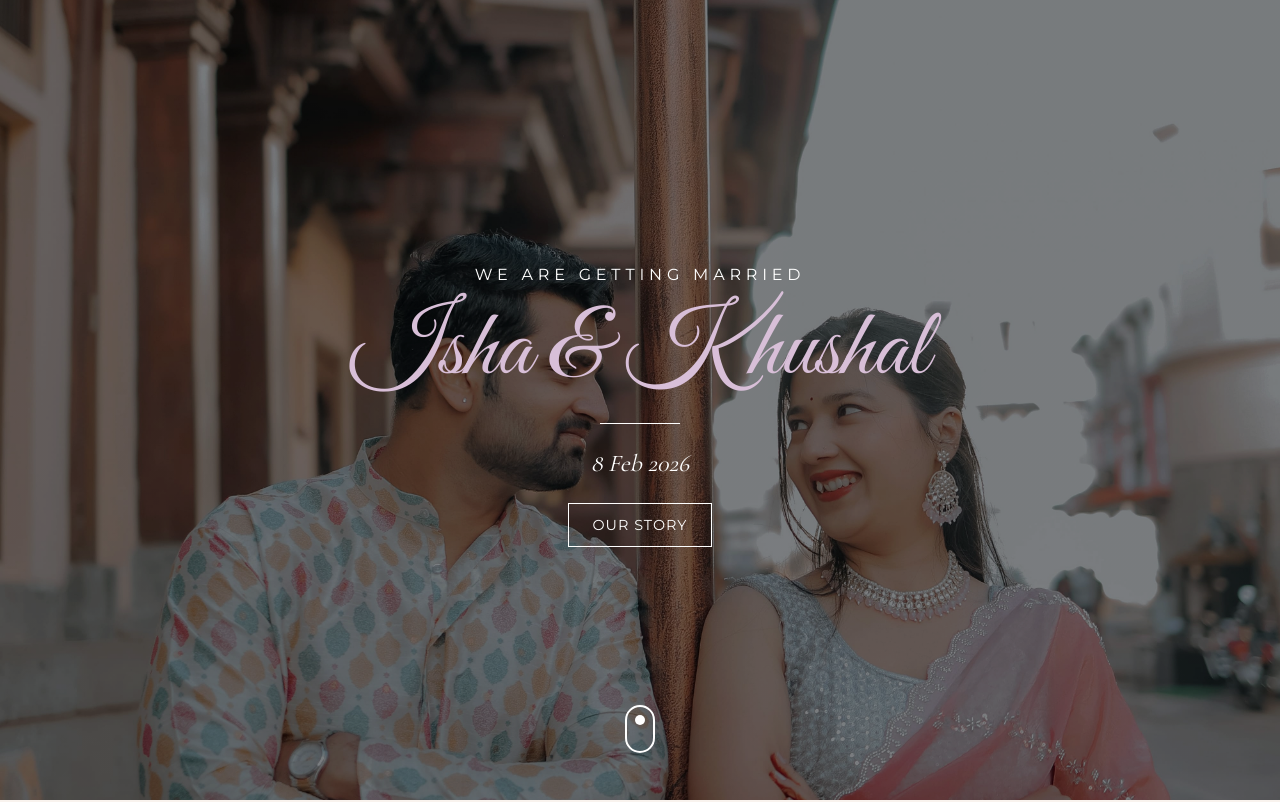
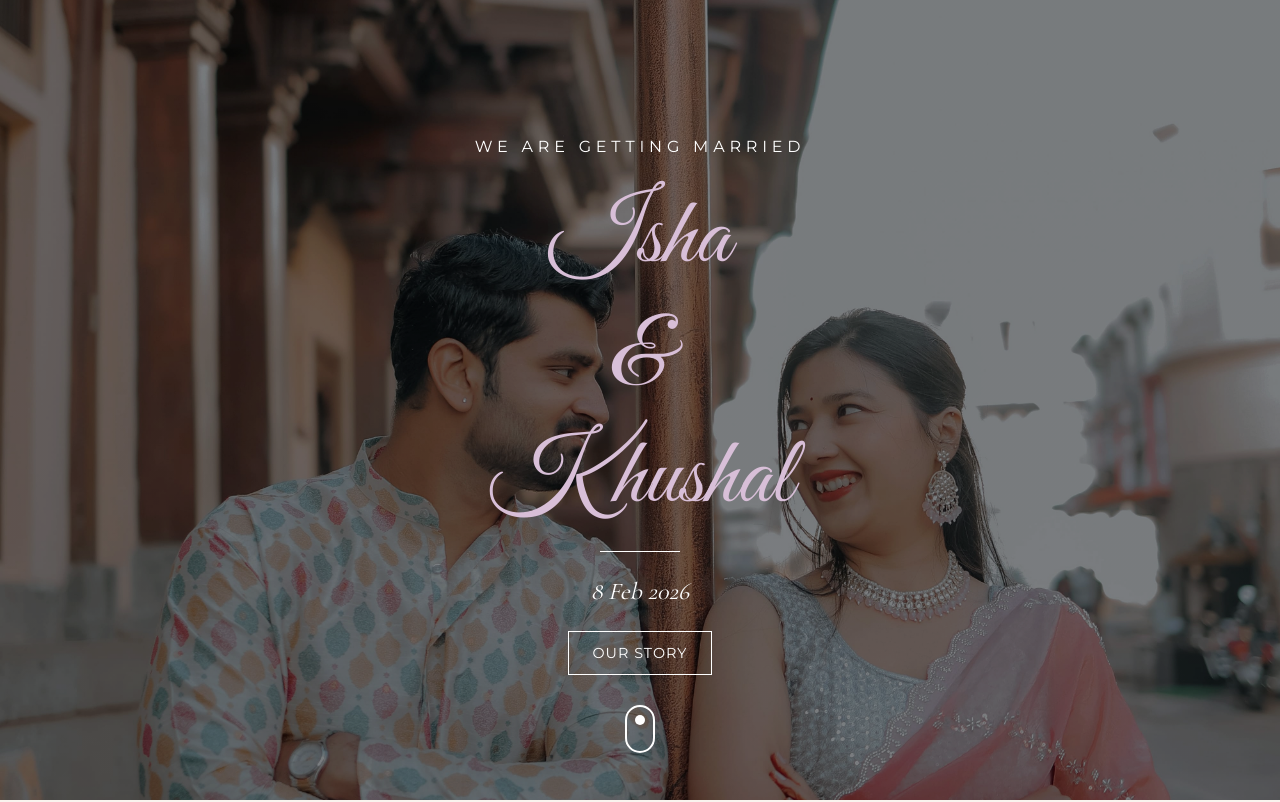
Before and after one commit to rohanarya165/IshaWedsKhushal, a React (Vite) app: page / in a window 1280 px wide. Shown: the top 802 px of the page. Built offline with nearby package versions, Linux system fonts and the light colour scheme; a web font is replaced by a local one.

Commit message:
minor fix

```diff
--- a/src/components/Hero.tsx
+++ b/src/components/Hero.tsx
@@ -24,7 +24,7 @@ const Hero: React.FC = () => {
         }}
       >
         <motion.p
-          className="text-white font-body tracking-[0.3em] text-sm md:text-base mb-4"
+          className="text-white font-body tracking-[0.3em] text-sm md:text-base mb-8"
           initial={{ opacity: 0, y: 20 }}
           animate={{ opacity: 1, y: 0 }}
           transition={{ duration: 0.8, delay: 0.5 }}
@@ -38,7 +38,23 @@ const Hero: React.FC = () => {
   animate={{ opacity: 1, scale: 1 }}
   transition={{ duration: 1, delay: 0.7 }}
 >
-  Isha & Khushal
+  Isha
+</motion.h1>
+<motion.h1
+  className="text-6xl md:text-7xl lg:text-8xl font-script text-[#d8bfd8] mb-6 leading-tight"
+  initial={{ opacity: 0, scale: 0.9 }}
+  animate={{ opacity: 1, scale: 1 }}
+  transition={{ duration: 1, delay: 0.7 }}
+>
+   &
+</motion.h1>
+<motion.h1
+  className="text-6xl md:text-7xl lg:text-8xl font-script text-[#d8bfd8] mb-6 leading-tight"
+  initial={{ opacity: 0, scale: 0.9 }}
+  animate={{ opacity: 1, scale: 1 }}
+  transition={{ duration: 1, delay: 0.7 }}
+>
+  Khushal
 </motion.h1>
 
 
```
